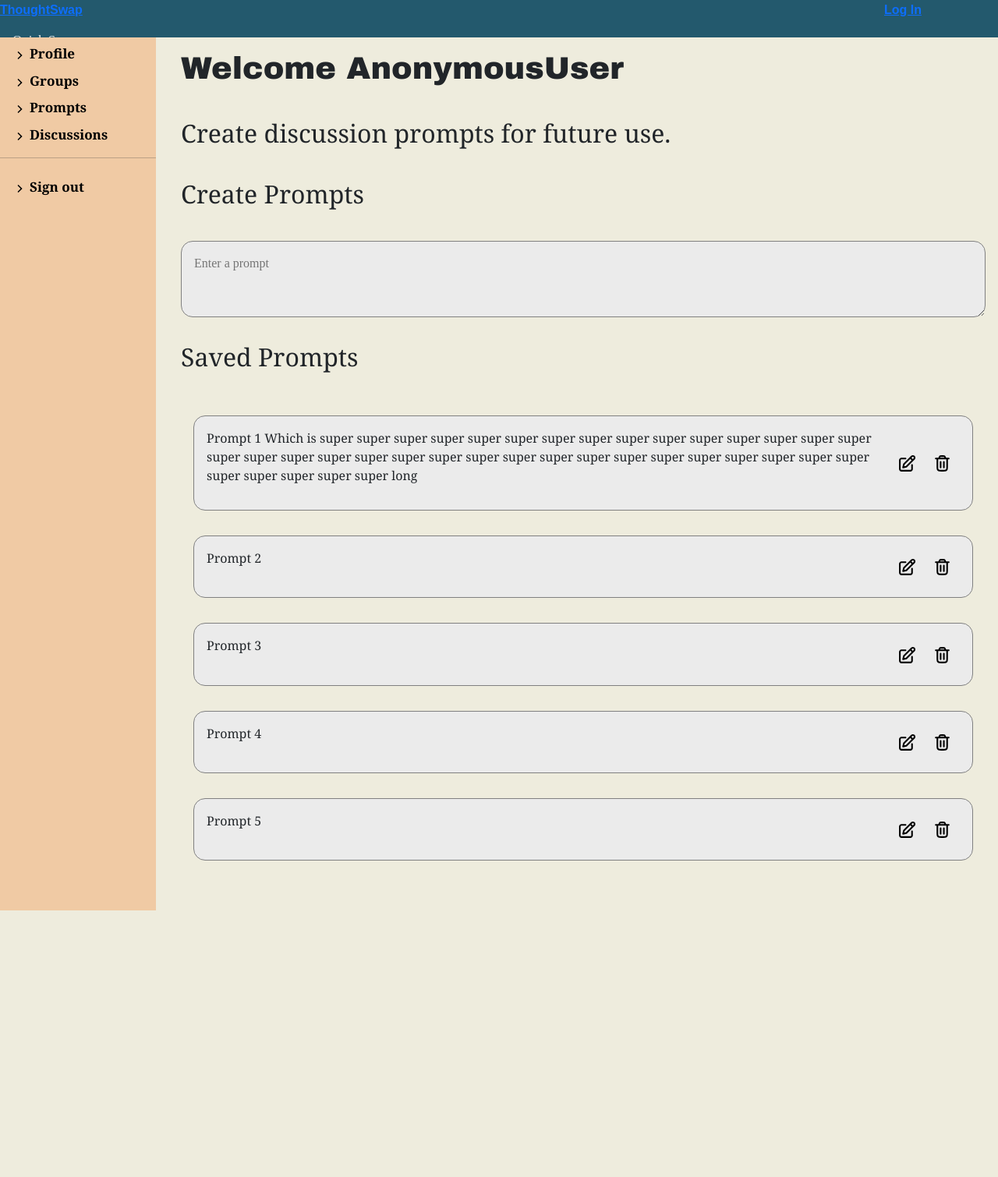
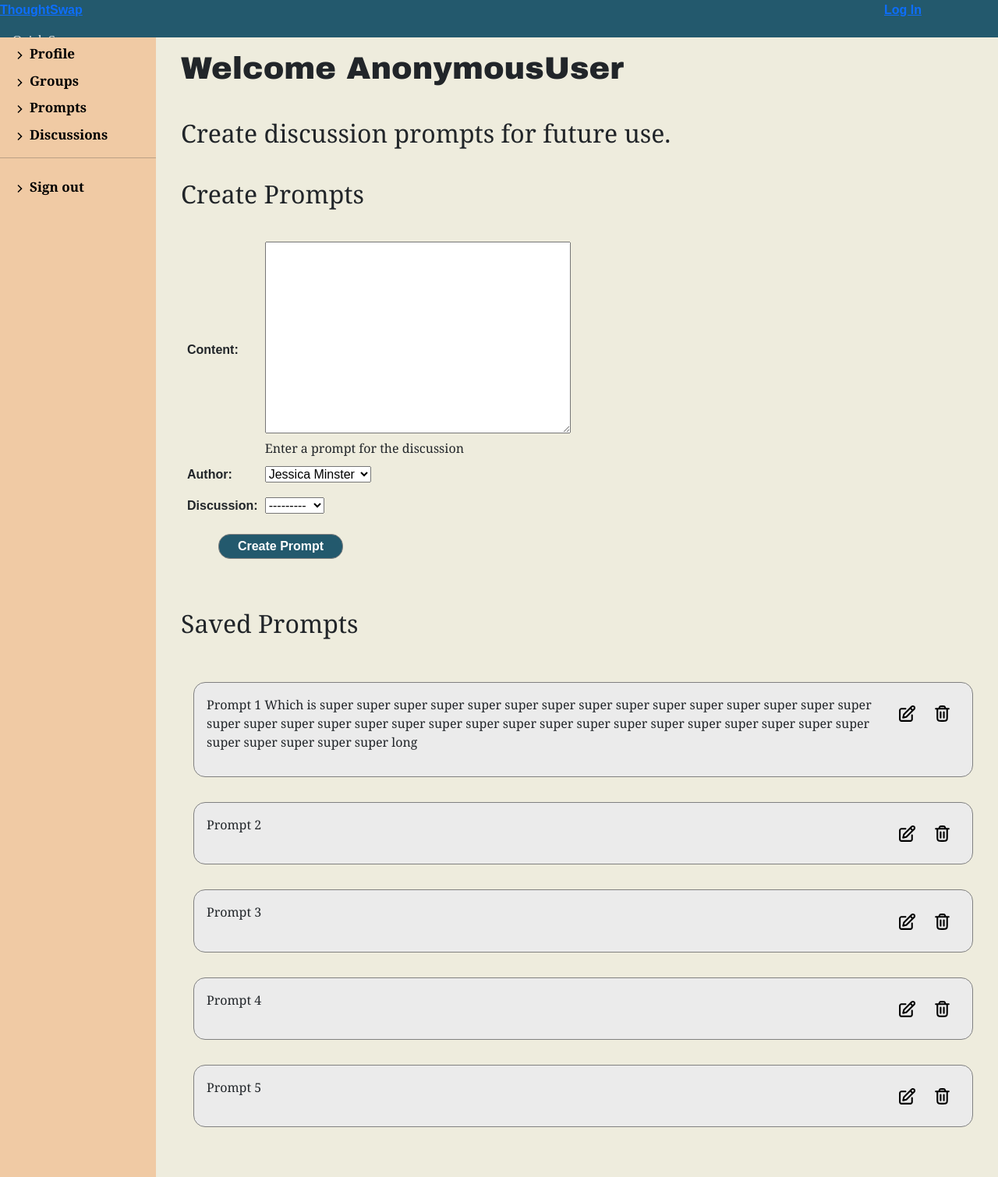
Before and after one commit to 347S24/347-final-project-thoughtswap, a Django app: page /discussion/1/prompts in a window 1280 px wide; the page is wider, and only the part inside the window is pictured. Shown: that part at 78% size. Before the commit the page ends 1168 px from the top of that part, so only its background shows below. Run offline with Django 4.2, Linux system fonts and the light colour scheme; data comes from the database, SQL or seed files in the repository.

Commit message:
forms working and some models changed

```diff
--- a/thoughtSwap/discussion/admin.py
+++ b/thoughtSwap/discussion/admin.py
@@ -13,9 +13,9 @@ admin.site.register(Prompt)
 
 
 class FacilitatorAdmin(admin.ModelAdmin):
-    list_display = ('last_name', 'first_name')
+    list_display = ('last_name', 'first_name', 'id', 'username')
 
-    fields = ['first_last', 'last_name']
+    fields = ['first_last', 'last_name', 'id', 'username']
 
 
 class DiscussionAdmin(admin.ModelAdmin):
--- a/thoughtSwap/discussion/forms.py
+++ b/thoughtSwap/discussion/forms.py
@@ -1,20 +1,20 @@
 from django import forms
 from django.forms import ModelForm
-from .models import Group, Prompt
+from .models import Group, Prompt, Facilitator, Discussion
 
 
 class GroupModelForm(ModelForm):
     # add logged in user
     def clean_name(self):
-        name = self.cleaned_data['group_name']
+        name = self.cleaned_data['name']
 
         # if the name already exists in our database
-        if name in Group.objects.all():
-            raise forms.ValidationError("Name already exists")
+        if name in Group.objects.all().values_list('name', flat=True):
+            raise forms.ValidationError("Name already exists. Please enter another one")
         return name
 
     def clean_size(self):
-        size = self.cleaned_data['group_size']
+        size = self.cleaned_data['size']
 
         # no negative group sizes
         if size < 0:
@@ -29,6 +29,14 @@ class CreatePromptForm(ModelForm):
     class Meta:
         model = Prompt
         fields = ['content', 'author', 'discussion']
+
+    def clean_author(self):
+        author = self.cleaned_data['author']
+
+        # if the name already exists in our database
+        if author in Facilitator.objects.all().values_list('username', flat=True):
+            raise forms.ValidationError("Author does not exist. Please enter another one")
+        return author
 # class CreateGroupForm(forms.Form):
 #     group_name = forms.CharField(label='Group Name', max_length=100)
 #     group_size = forms.IntegerField(label='Group Size', min_value=1, max_value=10)
--- a/thoughtSwap/discussion/static/css/styles.css
+++ b/thoughtSwap/discussion/static/css/styles.css
@@ -76,14 +76,29 @@ Dark Blue: #23596d
 
 /* form design */
 table {
-    padding: 1rem;
+    /* padding: 1rem; */
     margin-bottom: 1rem;
     font-family: Arial, Helvetica, sans-serif;
+    justify-content: center;
 }
 
 th {
     padding: 0.5em;
 }
+
+.group-bio {
+    padding-bottom: 0.5rem;
+}
+
+.group-bio>p {
+    margin-left: 4rem;
+    font-size: 24px;
+}
+
+.group-info {
+    margin: 1rem;
+}
+
 
 /* hide scroll bar when unnecessary */
 @media (max-width: 550px) {
@@ -198,6 +213,26 @@ th {
     margin: 1em;
 }
 
+.thought-container {
+    border: solid 1px grey;
+    border-radius: 15px;
+    background: rgb(235, 235, 235);
+    padding: 1rem;
+    margin: 1em;
+    display: flex;
+    justify-content: space-around;
+}
+
+.thought-container>div {
+    margin: 0.5em;
+}
+
+.response-tip {
+    display: flex;
+    justify-content: space-between;
+    align-items: center;
+}
+
 .prompt-btn {
     border: solid 1px grey;
     border-radius: 15px;
@@ -288,7 +323,7 @@ th {
 .tip-container {
     position: relative;
     display: inline-block;
-    margin-top: 1rem;
+    /* margin-top: 1rem; */
     /* If you want dots under the hoverable text */
     /* border-bottom: 1px dotted black; */
 }
@@ -471,7 +506,7 @@ span {
   .show {
     visibility: hidden;
   }
-  .popup label, input, button{
+  .popup label, .popup input, .popup button{
     margin-bottom: 1rem;
   }
   .popup input{
--- a/thoughtSwap/discussion/static/js/script.js
+++ b/thoughtSwap/discussion/static/js/script.js
@@ -1,5 +1,5 @@
 // When the user clicks on <div>, open the popup
 function quickSwap() {
-    let popup = document.getElementById("quickSwap");
-    popup.classList.toggle("show");
-  }
+  let popup = document.getElementById("quickSwap");
+  popup.classList.toggle("show");
+}
--- a/thoughtSwap/discussion/templates/discussion/profile/facilitator_groups.html
+++ b/thoughtSwap/discussion/templates/discussion/profile/facilitator_groups.html
@@ -6,7 +6,7 @@
     <div class="profile-container" id="create-prompt">
         <h2 class="discussion-header">Create a class or group</h2>
         <div>
-            <form action="" method="post">
+            <form action="{% url 'create-group' pk=facilitator.pk %}" method="post">
                 {% csrf_token %}
                 <table>
                     {{ form.as_table }}
@@ -33,7 +33,7 @@
             <!-- <h1>Add participants</h1> -->
         </div>
         <div class="response-board">
-            {% for group in groups %}
+            {% for group in facilitator.groups %}
             <h1 class="group-header">{group}</h1>
             <p class="group-content">Size: {group.size}</p>
             <div class="group-ud">
--- a/thoughtSwap/discussion/templates/discussion/profile/facilitator_profile.html
+++ b/thoughtSwap/discussion/templates/discussion/profile/facilitator_profile.html
@@ -67,7 +67,7 @@
                     {% endfor %} -->
             </div>
             <div class="info-display">
-                <a class="fac-nav-link" href="{% url 'facilitator-discussions' pk=facilitator.pk %}f" ><span>This will display
+                <a class="fac-nav-link" href="{% url 'facilitator-discussions' pk=facilitator.pk %}" ><span>This will display
                         discussions</span></a>
                 <!-- {% for discussion in discussions %}
                     <div class="discussion">
--- a/thoughtSwap/discussion/templates/discussion/profile/prompt_display.html
+++ b/thoughtSwap/discussion/templates/discussion/profile/prompt_display.html
@@ -10,7 +10,14 @@
     <div class="profile-container" id="create-prompt">
         <h2 class="discussion-header">Create Prompts</h2>
         <div class="response-board">
-            <textarea class="textarea" placeholder="Enter a prompt"></textarea>
+            <!-- <textarea class="textarea" placeholder="Enter a prompt"></textarea> -->
+            <form action="{% url 'create-prompt' pk=facilitator.pk %}" method="post">
+                {% csrf_token %}
+                <table>
+                    {{ form.as_table }}
+                </table>
+                <button class="create-group-btn" type="submit">Create Prompt</button>
+            </form>
         </div>
         <h2 class="discussion-header">Saved Prompts</h2>
         <div class="response-board">
@@ -19,10 +26,16 @@
                     super super super super super super super super super super super super super super super super
                     super super super super super super super super super super super super long</p>
                 <div class="prompt-ud">
-                    <button class="ud-button" type="button"><img src="/static//media/edit-svgrepo-com.svg"
-                            alt="edit prompt button"></button>
-                    <button class="ud-button" type="button"><img src="/static/media/trash-svgrepo-com.svg"
-                            alt="delete prompt button"></button>
+                    <div class="tip-container">
+                        <button class="ud-button edit-group" type="button"><img src="/static//media/edit-svgrepo-com.svg"
+                                alt="edit prompt button">
+                            <span class="ud-tool">Edit Group</span></button>
+                    </div>
+                    <div class="tip-container">
+                        <button class="ud-button edit-group" type="button"><img src="/static//media/trash-svgrepo-com.svg"
+                                alt="delete prompt button">
+                            <span class="ud-tool">Delete Group</span></button>
+                    </div>
                 </div>
             </div>
             <div class="prompt-crud">
@@ -67,10 +80,16 @@
             <div class="prompt-crud">
                 <a class="prompt-content" href="#"><span>{{ prompt }}</span></a>
                 <div class="prompt-ud">
-                    <button class="ud-button" type="button"><img src="/static//media/edit-svgrepo-com.svg"
-                            alt="edit prompt button"></button>
-                    <button class="ud-button" type="button"><img src="/static/media/trash-svgrepo-com.svg"
-                            alt="delete prompt button"></button>
+                    <div class="tip-container">
+                        <button class="ud-button edit-group" type="button"><img src="/static//media/edit-svgrepo-com.svg"
+                                alt="edit prompt button">
+                            <span class="ud-tool">Edit Group</span></button>
+                    </div>
+                    <div class="tip-container">
+                        <button class="ud-button delete-group" type="button"><img src="/static//media/trash-svgrepo-com.svg"
+                                alt="delete prompt button">
+                            <span class="ud-tool">Delete Group</span></button>
+                    </div>
                 </div>
             </div>
             {% endfor %}
--- a/thoughtSwap/discussion/urls.py
+++ b/thoughtSwap/discussion/urls.py
@@ -5,13 +5,18 @@ urlpatterns = [
     # Homepage
     path('', views.index, name='index'),
     # Discussion pages
-    path('facilitator/', views.FacilitatorDiscussionView.as_view(), name='facilitator-view'),
+    path('facilitator/<int:pk>/<str:group_name>', views.FacilitatorDiscussionView.as_view(), name='facilitator-w-group-view'),
+    path('facilitator/<int:pk>', views.FacilitatorDiscussionView.as_view(), name='facilitator-view'),
     path('<int:pk>/profile', views.FacilitatorProfileView.as_view(), name='facilitator-profile'),
     path('<int:pk>/prompts', views.FacilitatorPromptView.as_view(), name='facilitator-prompts'),
+    path('<int:pk>/prompt', views.create_prompt, name='create-prompt'),
     path('<int:pk>/discussion', views.PastDiscussionView.as_view(), name='facilitator-discussions'),
     path('<int:pk>/groups/', views.FacilitatorGroupView.as_view(), name='facilitator-groups'),
-    # path('<int:pk>/groups/create', views.create_group, name='create-group'),
+    path('<int:pk>/create-group', views.create_group, name='create-group'),
+    path('<int:pk>/<str:name>', views.GroupView.as_view(), name='view-group'),
     path('participant/', views.ParticipantDiscussionView.as_view(), name='participant-view'),
+    path('participant/swap', views.ParticipantSwapView.as_view(), name='participant-swap-view'),
+    # path('participant/swap<int:swapid>', views.ParticipantDiscussionView.as_view(), name='participant-view'),
 
     # path('profile/groups/', create_group_post, name='facilitator-groups'),
     # path('facilitator/<int:pk>', views.FacilitatorDetailView.as_view(), name='facilitator-detail'),
--- a/thoughtSwap/discussion/views.py
+++ b/thoughtSwap/discussion/views.py
@@ -1,11 +1,11 @@
 from django.views import generic
-from django.shortcuts import render, get_object_or_404
+from django.shortcuts import render, get_object_or_404, redirect, reverse
 from django.http import HttpResponse
 from .models import Facilitator, Participant, Group, Discussion, Prompt, Thought, Distribution, DistributedThought
 from django.contrib.auth.mixins import LoginRequiredMixin
 from django.contrib.auth.decorators import login_required, permission_required
 # from .forms import CreateGroupForm
-from .forms import GroupModelForm
+from .forms import GroupModelForm, CreatePromptForm
 
 
 def index(request):
@@ -21,6 +21,19 @@ class FacilitatorDiscussionView(generic.ListView):
     # queryset = Facilitator.objects.all()
     template_name = 'discussion/facilitator_view.html'
     # paginate_by = 10
+
+    def get_context_data(self, **kwargs):
+        context = super(FacilitatorDiscussionView,
+                        self).get_context_data(**kwargs)
+        context['facilitator'] = Facilitator.objects.get(
+            pk=self.kwargs['pk'])
+
+        if 'group_name' in self.kwargs:
+            context['group'] = Group.objects.get(
+                name=self.kwargs['group_name'])
+        else:
+            context['group'] = None
+        return context
 
 
 class FacilitatorProfileView(generic.ListView):
@@ -38,9 +51,10 @@ class FacilitatorProfileView(generic.ListView):
         return context
 
 
-class FacilitatorPromptView(generic.ListView):
+class FacilitatorPromptView(generic.edit.CreateView):
     # eventually need LoginRequiredMixin
     model = Facilitator
+    form_class = CreatePromptForm
     # context_object_name = 'facilitator_list'
     # queryset = Facilitator.objects.all()
     template_name = 'discussion/profile/prompt_display.html'
@@ -49,8 +63,13 @@ class FacilitatorPromptView(generic.ListView):
     def get_context_data(self, **kwargs):
         context = super(FacilitatorPromptView,
                         self).get_context_data(**kwargs)
+        pk = self.kwargs['pk']
         context['facilitator'] = Facilitator.objects.get(
-            pk=self.kwargs['pk'])
+            pk=pk)
+        facilitator = get_object_or_404(Facilitator, pk=pk)
+        form = CreatePromptForm(
+            initial={'content': None, 'author': facilitator, 'discussion': None})
+        context['form'] = form
         return context
 
 
@@ -69,11 +88,25 @@ class PastDiscussionView(generic.ListView):
             pk=self.kwargs['pk'])
         return context
 
-
 class ParticipantDiscussionView(generic.ListView):
     model = Participant
     template_name = 'discussion/participant_view.html'
     # paginate_by = 10
+
+class ParticipantSwapView(generic.ListView):
+    # eventually need LoginRequiredMixin
+    model = Distribution
+    # context_object_name = 'facilitator_list'
+    # queryset = Facilitator.objects.all()
+    template_name = 'discussion/post_swap.html'
+    # paginate_by = 10
+
+    # def get_context_data(self, **kwargs):
+    #     context = super(PastDiscussionView,
+    #                     self).get_context_data(**kwargs)
+    #     context['distribution'] = Facilitator.objects.get(
+    #         id=self.kwargs['swapid'])
+    #     return context
 
 
 class ParticipantGroupView(generic.ListView):
@@ -84,8 +117,9 @@ class ParticipantGroupView(generic.ListView):
 
 # @permission_required('discussion.can_create_groups', raise_exception=True)
 class FacilitatorGroupView(generic.ListView):
-    model = Participant
+    model = Facilitator
     template_name = 'discussion/profile/facilitator_groups.html'
+    # success_url = '/discussion/groups/'
     # paginate_by = 10
 
     def get_context_data(self, **kwargs):
@@ -100,38 +134,66 @@ class FacilitatorGroupView(generic.ListView):
         context['form'] = form
         return context
 
+
+def create_group(request, pk):
+    facilitator = get_object_or_404(Facilitator, pk=pk)
+    print(facilitator)
+    if request.method == 'POST':
+        form = GroupModelForm(request.POST)
+
+        if form.is_valid():
+            name = form.cleaned_data['name']
+            size = form.cleaned_data['size']
+
+            group = Group(name=name, size=size,
+                          facilitator=facilitator)
+            # This saves the model to the DB
+            group.save()
+            return redirect(reverse('view-group', kwargs={'pk': pk, 'name': group.name}))
+    return HttpResponse("Error creating group: Group with that name already exists")
+    # else:
+    #     form = GroupModelForm(
+    #         initial={'facilitator': facilitator, 'size': 0, 'name': 'Group Name'})
+
+    # context = {
+    #     'facilitator': facilitator,
+    #     'form': form,
+    #     'group': group,
+    # }
+
+
+class GroupView(generic.edit.CreateView):
     # create group form on profile page
-    def create_group(request, pk):
-        facilitator = get_object_or_404(Facilitator, pk=pk)
-        print(facilitator)
-        if request.method == 'POST':
-            form = GroupModelForm(request.POST)
+    model = Facilitator
+    form_class = GroupModelForm
+    template_name = 'discussion/profile/group_view.html'
 
-            if form.is_valid():
-                group_name = form.cleaned_data['group_name']
-                group_size = form.cleaned_data['group_size']
+    # process context that is being passed in
 
-            group = Group(name=group_name, size=group_size,
-                          facilitator=facilitator)
-            group.save()
+    def get_context_data(self, **kwargs):
+        context = super(GroupView,
+                        self).get_context_data(**kwargs)
+        context['facilitator'] = Facilitator.objects.get(
+            pk=self.kwargs['pk'])
+        context['group'] = Group.objects.get(
+            name=self.kwargs['name'])
 
-            print("saved group", group)
-        else:
-            form = GroupModelForm(
-                initial={'facilitator': facilitator, 'size': 0, 'name': 'Group Name'})
+        return context
 
-        context = {
-            'form': form,
-            'group': group,
-        }
-        return render(request, 'discussion/profile/facilitator_groups.html', context)
 
-# def edit_group_post(request, name):
-#     group = Group.objects.get(name=name)
-#     if request.method == 'POST':
-#         group_size = request.POST.get('group_size')
+def create_prompt(request, pk):
+    facilitator = get_object_or_404(Facilitator, pk=pk)
+    if request.method == 'POST':
+        form = CreatePromptForm(request.POST)
 
-#         group = Group(name=group_name, size=group_size)
-#         group.save()
+        if form.is_valid():
+            facilitator = form.cleaned_data['author']
+            content = form.cleaned_data['content']
+            discussion = form.cleaned_data['discussion']
 
-#         print("saved group", group)
+            prompt = Prompt(content=content, author=facilitator,
+                            discussion=discussion)
+            # This saves the model to the DB
+            prompt.save()
+            return redirect(reverse('facilitator-prompts', kwargs={'pk': pk}))
+    return HttpResponse("Error creating prompt")
```
Also changed, not shown: thoughtSwap/discussion/models.py (+20 -17 lines), thoughtSwap/discussion/static/media/sources.txt (+9 -0 lines), thoughtSwap/discussion/templates/discussion/facilitator_view.html (+50 -14 lines), thoughtSwap/discussion/templates/discussion/post_swap.html (added, +36 -0 lines), thoughtSwap/discussion/templates/discussion/profile/group_view.html (+15 -8 lines), thoughtSwap/db.sqlite3, thoughtSwap/discussion/migrations/0007_remove_facilitator_prompt_prompt_facilitator.py (added), thoughtSwap/discussion/migrations/0008_remove_prompt_facilitator_alter_prompt_author.py (added).
